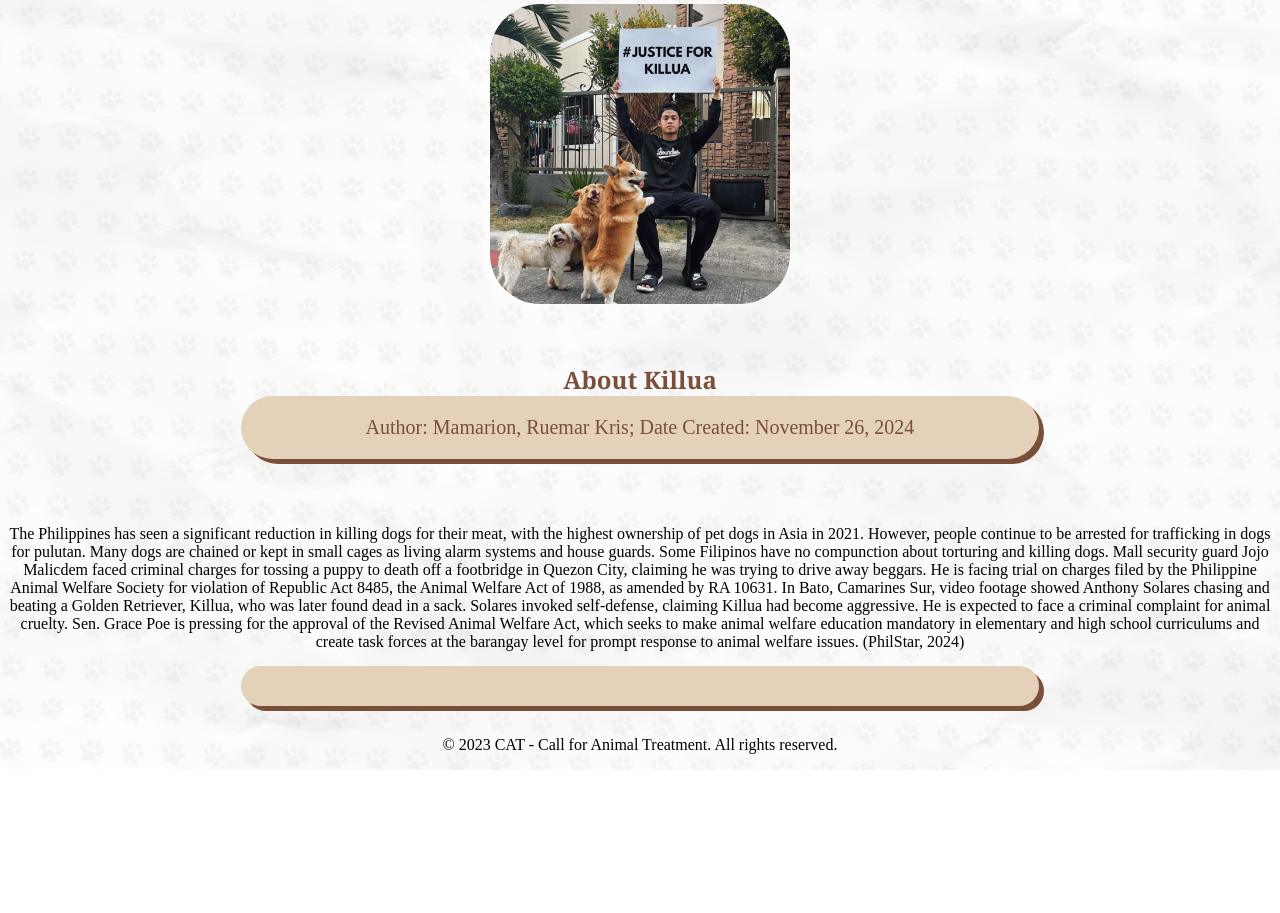
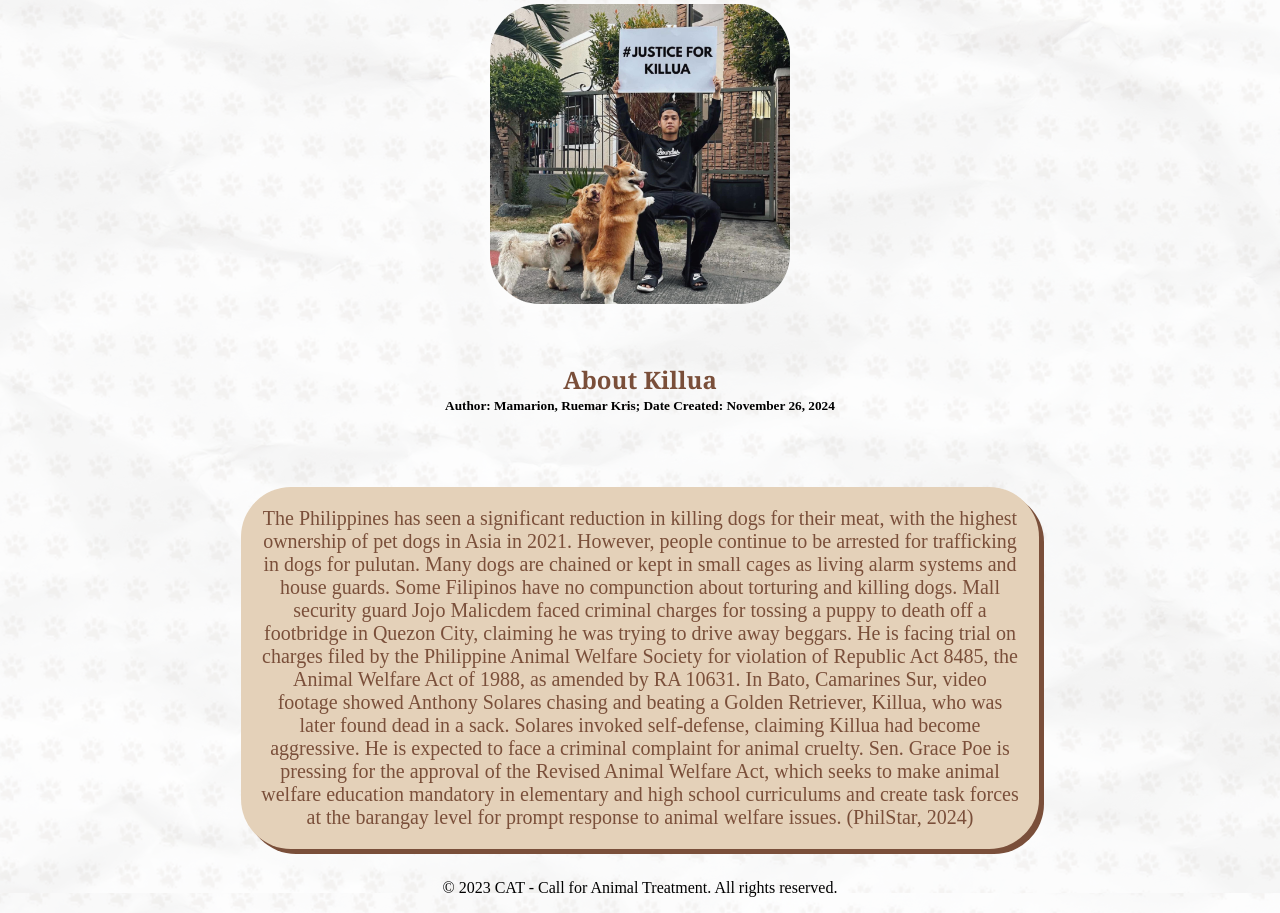
Before and after one commit to zieieiev/CS3-2Q-G1-Proj, a plain HTML site: page Articles/article2.html in a window 1280 px wide. Shown: the part 187-1100 px from the top of the page. Before the commit the page ends 957 px from the top, so only its background shows below. Drawn offline with Linux system fonts and the light colour scheme.

Commit message:
Update article2.html

```diff
--- a/Articles/article2.html
+++ b/Articles/article2.html
@@ -30,10 +30,10 @@
 			<section>
 				<img src="../Pictures/killua.jpg" alt="yes" width="300px">
 			        <h2>About Killua</h2>
-				<p>Author: Mamarion, Ruemar Kris; Date Created: November 26, 2024</p>
+				<h5>Author: Mamarion, Ruemar Kris; Date Created: November 26, 2024</h5>
 				<br>
 				<br>
-      				The Philippines has seen a significant reduction in killing dogs for their meat, with the highest ownership of pet dogs in Asia in 2021. However, people continue to be arrested for trafficking in dogs for pulutan. Many dogs are chained or kept in small cages as living alarm systems and house guards. Some Filipinos have no compunction about torturing and killing dogs. Mall security guard Jojo Malicdem faced criminal charges for tossing a puppy to death off a footbridge in Quezon City, claiming he was trying to drive away beggars. He is facing trial on charges filed by the Philippine Animal Welfare Society for violation of Republic Act 8485, the Animal Welfare Act of 1988, as amended by RA 10631.
+      				<p>The Philippines has seen a significant reduction in killing dogs for their meat, with the highest ownership of pet dogs in Asia in 2021. However, people continue to be arrested for trafficking in dogs for pulutan. Many dogs are chained or kept in small cages as living alarm systems and house guards. Some Filipinos have no compunction about torturing and killing dogs. Mall security guard Jojo Malicdem faced criminal charges for tossing a puppy to death off a footbridge in Quezon City, claiming he was trying to drive away beggars. He is facing trial on charges filed by the Philippine Animal Welfare Society for violation of Republic Act 8485, the Animal Welfare Act of 1988, as amended by RA 10631.
       				In Bato, Camarines Sur, video footage showed Anthony Solares chasing and beating a Golden Retriever, Killua, who was later found dead in a sack. Solares invoked self-defense, claiming Killua had become aggressive. He is expected to face a criminal complaint for animal cruelty. Sen. Grace Poe is pressing for the approval of the Revised Animal Welfare Act, which seeks to make animal welfare education mandatory in elementary and high school curriculums and create task forces at the barangay level for prompt response to animal welfare issues. (PhilStar, 2024)</p>
 			</section>
 		</article>
```
